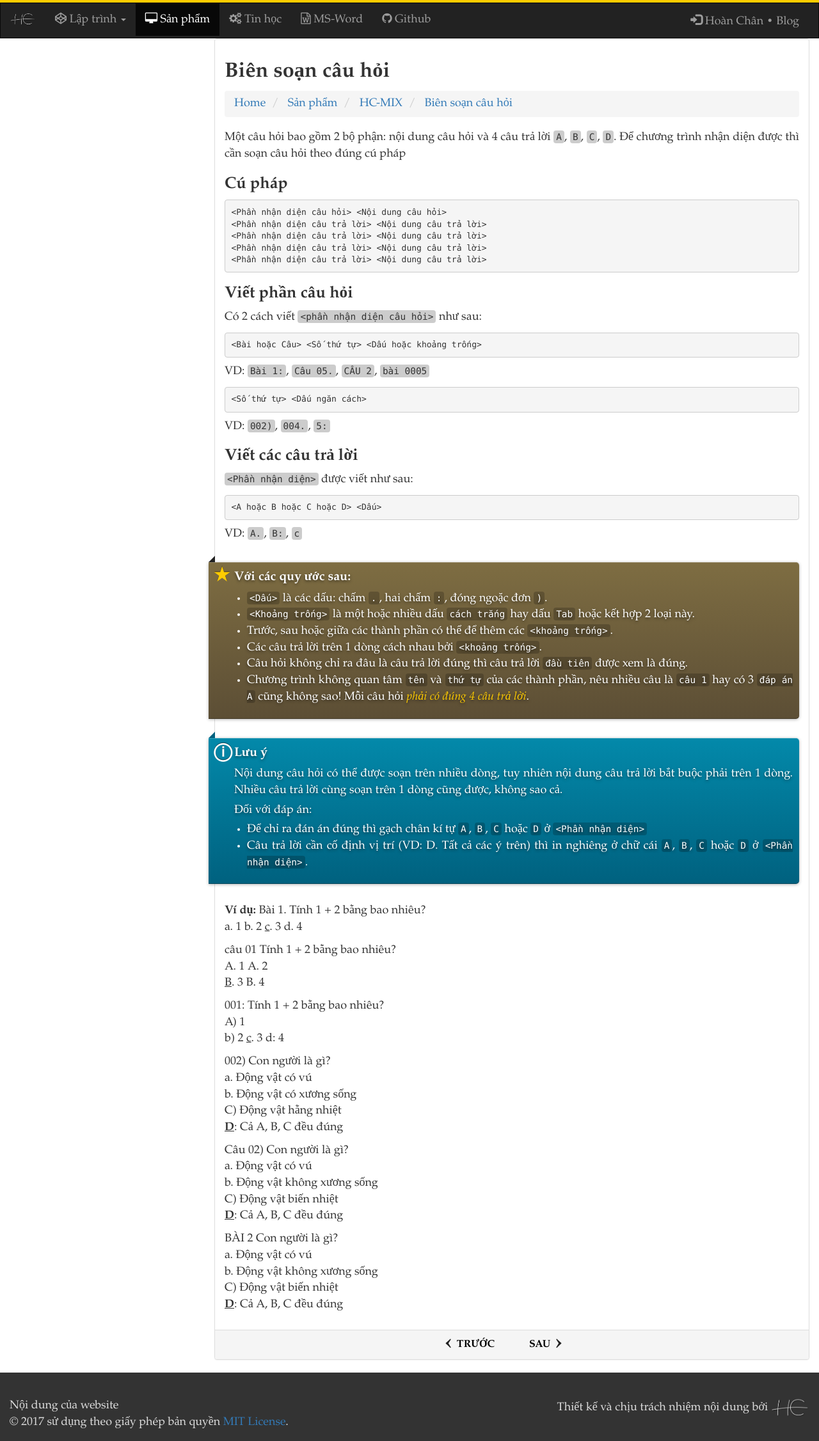
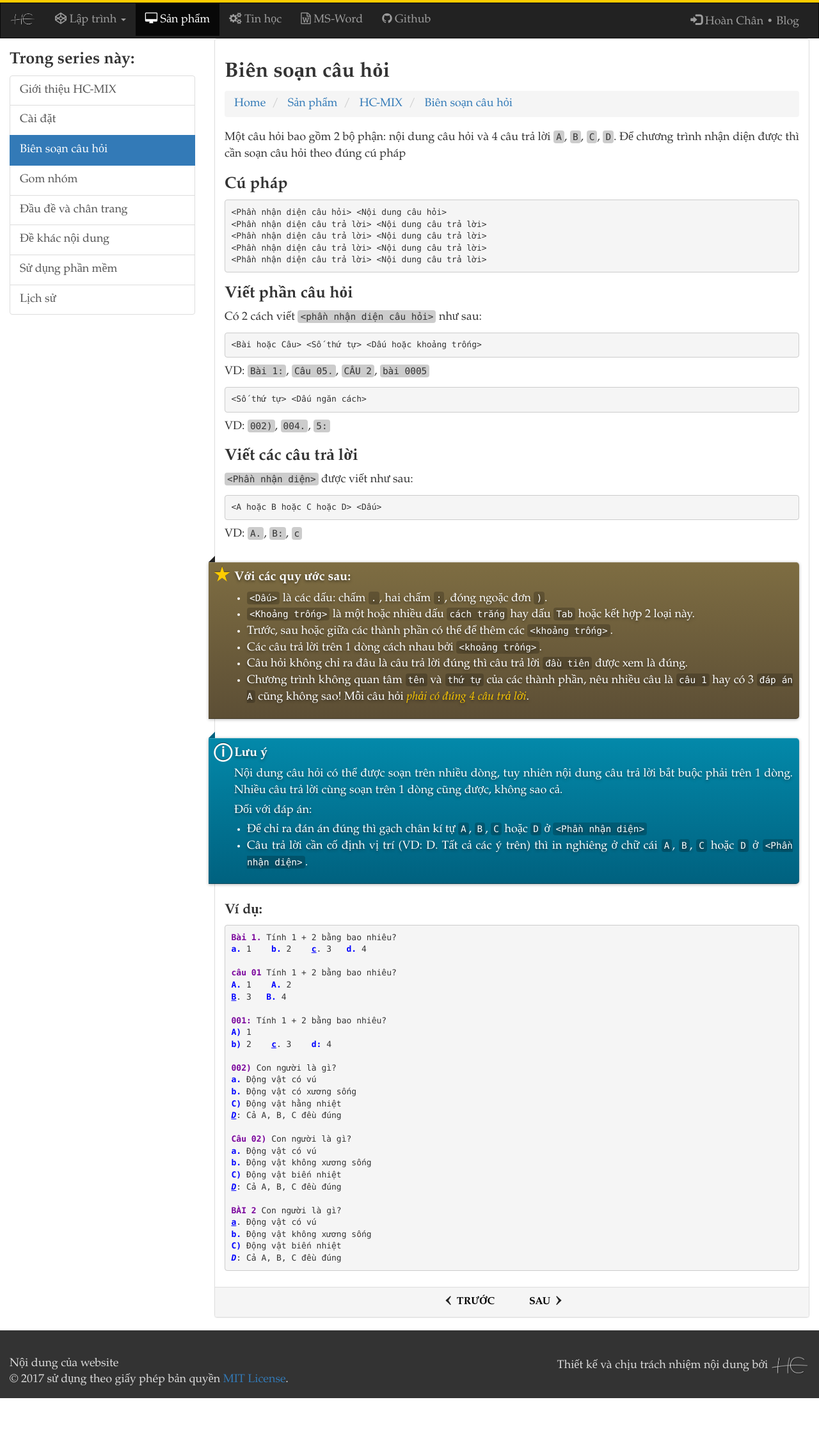
Before and after one commit to HoanChan/HoanChan.github.io, a Jekyll site: the page built from _projects/hc-mix/question.md, in a window 1280 px wide. Shown: the whole page at 64% size. Built offline with Jekyll 4.4.1, drawn with Linux system fonts in a browser that asks for light colours; after the commit the page ends 2186 px from its top, so only the background shows below that.

Commit message:
Thêm cái highlight cho câu hỏi và câu trả lời của HC - MIX

````diff
--- a/_data/projects.yml
+++ b/_data/projects.yml
@@ -3,6 +3,7 @@
   -
 
 - title: HC-MIX
+  url: /projects/hc-mix
   posts:
   - hc-mix/
   - hc-mix/installation
@@ -14,6 +15,7 @@
   - hc-mix/changelog
 
 - title: VietNamKey
+  url: /projects/vietnamkey
   posts:
   - vietnamkey/
   - vietnamkey/installation
@@ -21,17 +23,20 @@
   - vietnamkey/changelog
 
 - title: HC-Slider
+  url: /projects/hc-slider
   posts:
   - hc-slider/
   - hc-slider/installation
   - hc-slider/settings
 
 - title: SortViewer
+  url: /projects/sortviewer
   posts:
   - sortviewer/
   - sortviewer/usage
 
 - title: QType
+  url: /projects/qtype
   posts:
   - qtype/
   - qtype/using
--- a/_includes/top.html
+++ b/_includes/top.html
@@ -14,6 +14,7 @@
 
   <script type="text/javascript" src="/js/sh_main.js"></script>
   <script type="text/javascript" src="/js/sh_pascal.js"></script>
+  <script type="text/javascript" src="/js/sh_hc-mix.js"></script>
 
   <link rel="stylesheet" href="/css/style.css">
   <link rel="stylesheet" href="/css/mycss.css">
--- a/_layouts/dev.html
+++ b/_layouts/dev.html
@@ -1,4 +1,4 @@
 ---
 layout: default
 ---
-{% include p.html data=site.data.dev posts=site.dev path ="/dev/" %}
+{% include p.html data = site.data.dev posts = site.dev path = "/dev/" %}
--- a/_layouts/projects.html
+++ b/_layouts/projects.html
@@ -1,4 +1,4 @@
 ---
 layout: default
 ---
-{% include p.html data=site.data.projects posts=site.projects path ="/projects/" %}
+{% include p.html data = site.data.projects posts = site.projects path = "/projects/" %}
--- a/_projects/hc-mix/question.md
+++ b/_projects/hc-mix/question.md
@@ -59,32 +59,36 @@ VD: `A.`, `B:`, `c`
   - Câu trả lời cần cố định vị trí (VD: D. Tất cả các ý trên) thì in nghiêng ở chữ cái `A`, `B`, `C` hoặc `D` ở `<Phần nhận diện>`.
 </div>
 
-**Ví dụ:**
+#### Ví dụ:
+
+```
 Bài 1. Tính 1 + 2 bằng bao nhiêu?
-a. 1    b. 2    <u>c</u>. 3   d. 4
+a. 1    b. 2    _c_. 3   d. 4
 
 câu 01 Tính 1 + 2 bằng bao nhiêu?
 A. 1    A. 2
-<u>B</u>. 3   B. 4
+_B_. 3   B. 4
 
 001: Tính 1 + 2 bằng bao nhiêu?
 A) 1
-b) 2    <u>c</u>. 3    d: 4
+b) 2    _c_. 3    d: 4
 
 002) Con người là gì?
 a. Động vật có vú
 b. Động vật có xương sống
 C) Động vật hằng nhiệt
-**<u>D</u>**: Cả A, B, C đều đúng
+*_D_*: Cả A, B, C đều đúng
 
 Câu 02) Con người là gì?
 a. Động vật có vú
 b. Động vật không xương sống
 C) Động vật biến nhiệt
-**<u>D</u>**: Cả A, B, C đều đúng
+*_D_*: Cả A, B, C đều đúng
 
 BÀI 2 Con người là gì?
-a. Động vật có vú
+_a_. Động vật có vú
 b. Động vật không xương sống
 C) Động vật biến nhiệt
-**<u>D</u>**: Cả A, B, C đều đúng
+*D*: Cả A, B, C đều đúng
+```
+{: .sh_hc-mix}
--- a/_sass/_sh.scss
+++ b/_sass/_sh.scss
@@ -7,16 +7,16 @@
     color: #0000FF;
     font-weight: bold;
   }
-  .sh_cbracket{
+  .sh_cbracket {
     color: #000B9B;
     font-weight: bold;
   }
-  .sh_predef_var{
+  .sh_predef_var {
     color: #CC0000;
     font-weight: bold;
   }
-  .sh_symbol{ color: #8E005F;}
-  .sh_predef_func{ color: #B71A00; }
+  .sh_symbol { color: #8E005F;}
+  .sh_predef_func { color: #B71A00; }
   .sh_function, .sh_procedure {
     color: #7A049C;
     font-weight: bold;
@@ -24,4 +24,10 @@
   .sh_comment { color: #9e9e9e; }
   .sh_string { color: #009800; }
   .sh_number { color: #FF7800; }
+  .sh_underline {
+    text-decoration: underline;
+  }
+  .sh_italic {
+    font-style: italic;
+  }
 }
--- a/js/myjs.js
+++ b/js/myjs.js
@@ -6,7 +6,20 @@
             sh_highlightElement(element, sh_languages[lang]);
         }
 	}
+
+    function replace(element, regex, result)
+    {
+        var hcmix = $(element);
+        hcmix.html(hcmix.html().replace(regex, result));
+    }
     $( document ).ready(function() {
     	highlight('pascal');
+        highlight('hc-mix');
+        $('.sh_hc-mix').each(function(index, el) {
+            replace(el, /\*_([a-d])_\*/gi, "<span class='sh_keyword sh_italic sh_underline'>$1</span>");
+            replace(el, /_([a-d])_/gi, "<span class='sh_keyword sh_underline'>$1</span>");
+            replace(el, /\*([a-d])\*/gi, "<span class='sh_keyword sh_italic'>$1</span>");
+            replace(el, /_(Nhóm\s+[0-9]+\s*(?:[\.:\)]|\s))_/gi, "<span class='sh_predef_func sh_underline'>$1</span>");
+        });;
     });
 })(jQuery); // End of use strict
--- /dev/null
+++ b/js/sh_hc-mix.js
@@ -0,0 +1,44 @@
+if (! this.sh_languages) {
+  this.sh_languages = {};
+}
+sh_languages['hc-mix'] = [
+  [ // Định nghĩa các thành phần trong ngôn ngữ lập trình như từ khoá hay hàm ...
+    [
+      /^\s*([ABCD])\s*[\.:\)]\s*/gim,
+      'sh_keyword',
+      -1 // Mấy cái không tham gia vụ đóng mở ngoặc thì chỗ này là -1 donothing
+    ],
+    [
+      /\s+([ABCD])\s*[\.:\)]\s*/gi,
+      'sh_keyword',
+      -1
+    ],
+    [
+      /^\s*(?:([0-9]+)\s*[\.:\)]|((?:Bài|Câu)\s+[0-9]+)\s*(?:[\.:\)]|\s))\s*/gim,
+      'sh_function',
+      -1
+    ],
+    [
+      /^\s*(Nhóm)\s+[0-9]+\s*(?:[\.:\)]|\s)\s*/gim,
+      'sh_predef_func',
+      -1
+    ],
+    [
+      /^\s*(Con\s+[0-9]+)\s*(?:[\.:\)]|\s)\s*/gim,
+      'sh_symbol',
+      -1
+    ]
+  ],
+  [
+    [
+      /\}/g,
+      'sh_comment',
+      -2 // exit
+    ],
+    [
+      /\{/g,
+      'sh_comment',
+      2
+    ]
+  ]
+];
--- a/js/sh_pascal.js
+++ b/js/sh_pascal.js
@@ -59,7 +59,7 @@ sh_languages['pascal'] = [
       -1
     ],
     [
-      /(?:(?<=then|else|do|begin|;)\s*)[A-Za-z0-9_]+(?=[ \t]*(?:else|;))/gi,
+      /(?:(?:then|else|do|begin|;)\s*)[A-Za-z0-9_]+(?=[ \t]*(?:else|;))/gi,
       'sh_procedure',
       -1
     ],
````
Also changed, not shown: 1 other file.
